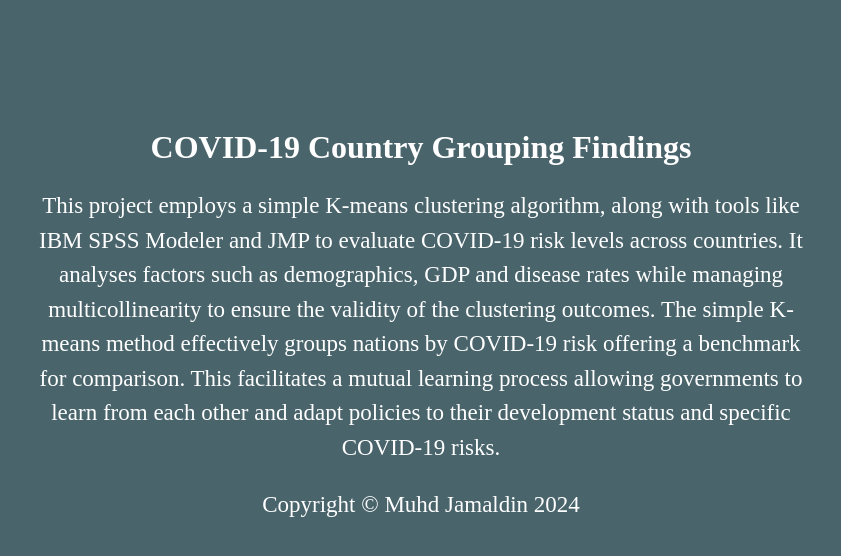
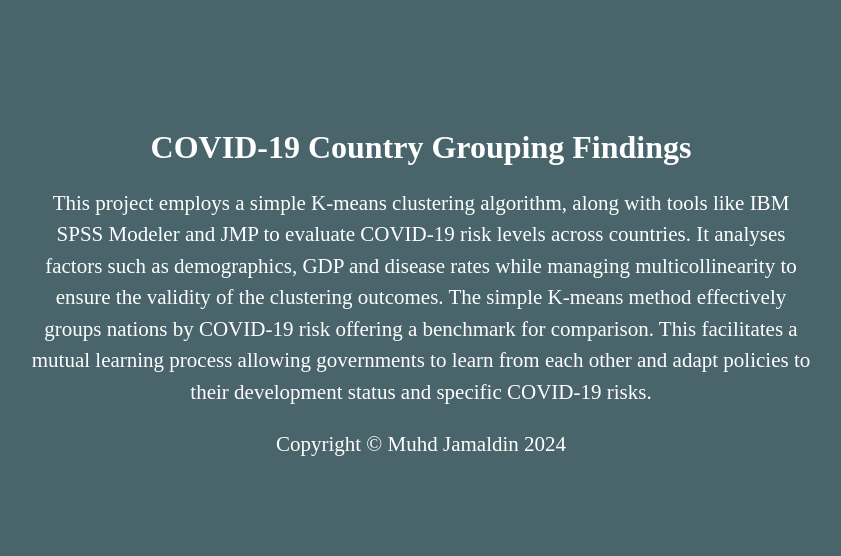
Before and after one commit to Md-Khid/Md-Khid, a Jekyll site: the page findings/1.html, which Jekyll copies as it is, in a window 1280 px wide. Shown: the top 556 px of the page, without its empty margins (219-1060 px from the left). Built offline with Jekyll 4.4.1, drawn with Linux system fonts in a browser that asks for light colours.

Commit message:
Update 1.html

```diff
--- a/findings/1.html
+++ b/findings/1.html
@@ -18,7 +18,7 @@
             text-align: center; /* Center align the text */
         }
         .container p {
-            font-size: 23px; /* Increase font size for main content */
+            font-size: 21px; /* Increase font size for main content */
             text-align: center; /* Center align the paragraph */
             margin-left: 240px; /* Add margin on the left side */
             margin-right: 240px; /* Add margin on the right side */
```
